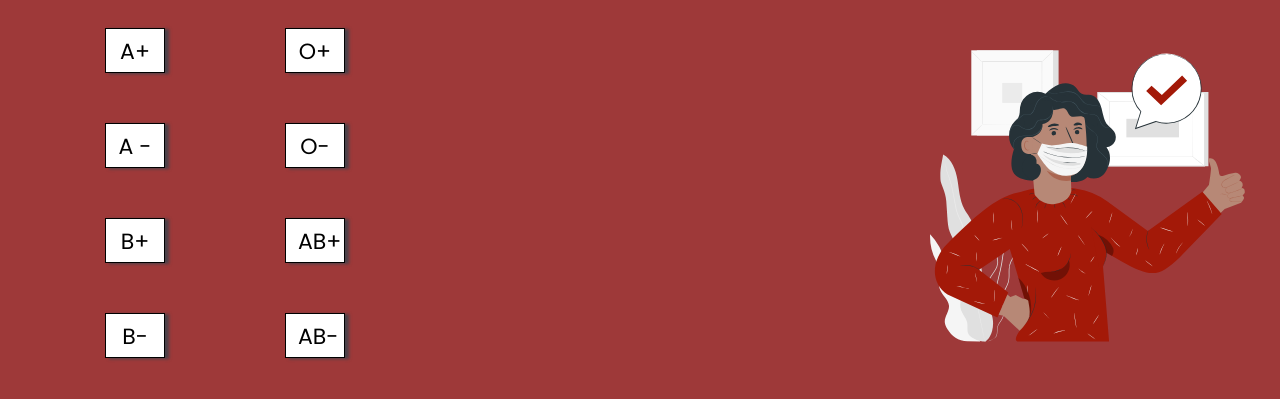
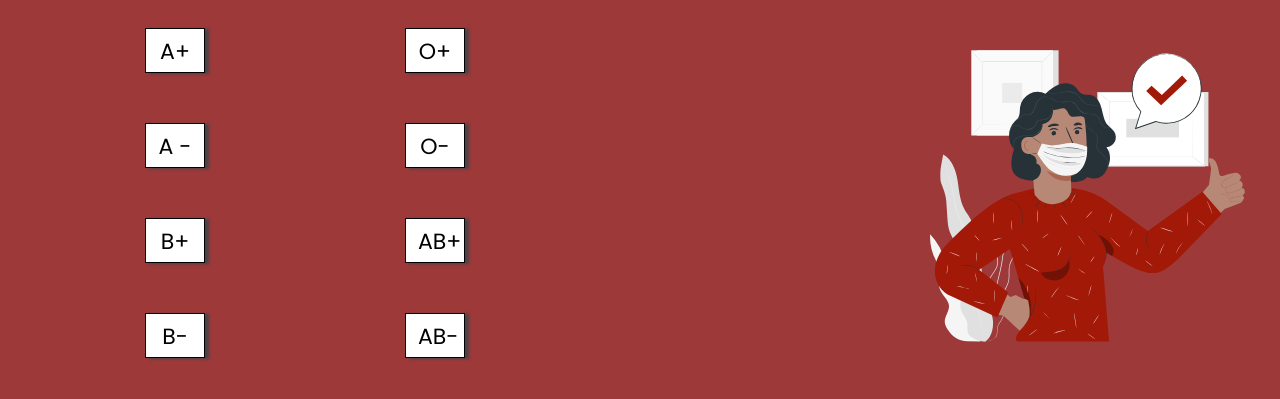
Before and after one commit to Meera1609/bl, a plain HTML site: page index.html in a window 1280 px wide. Shown: the part 179-578 px from the top of the page. Drawn offline with nearby package versions, Linux system fonts and the light colour scheme.

Commit message:
Update styles.css

```diff
--- a/styles.css
+++ b/styles.css
@@ -13,7 +13,7 @@ table{
 
 @media screen and (min-width:400px) {
 td{
-    padding:25px 60px;
+    padding:25px 100px;
   }
 #bl-op{
   padding-left: 90px;
```
